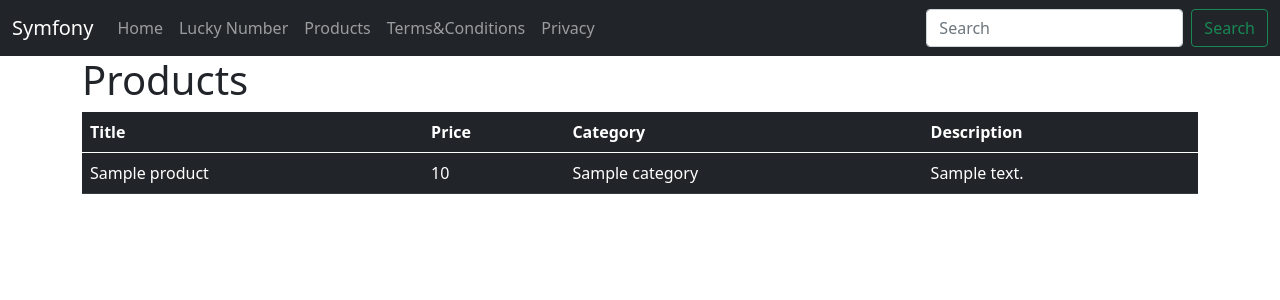
After one commit to victorjonathon/symfony-basics, a Symfony app: template templates/product/show.html.twig in a window 1280 px wide. The commit adds this page. Shown: the top 300 px of the page. Run offline with Twig, Linux system fonts and the light colour scheme; the template is opened without the code that fills it: most values are stand-ins (such as "Sample title", 1, 10 or a date in 2020); some libraries are stand-ins or nearby versions.

Commit message:
view and delete option for products

```diff
--- a/src/Controller/ProductController.php
+++ b/src/Controller/ProductController.php
@@ -70,7 +70,9 @@ class ProductController extends AbstractController
                 'No product found for id: '.$id
             );
         }
-        return new Response('The product is: '.$product->getName());
+        return $this->render('product/show.html.twig', [
+            'product' => $product
+        ]);
     }
 
     /**
@@ -90,6 +92,6 @@ class ProductController extends AbstractController
         $entityManager->remove($product);
         $entityManager->flush();
 
-        return new Response('Product deleted successfully!');
+        return $this->forward('App\Controller\ProductController::index');
     }
 }
--- a/templates/product/index.html.twig
+++ b/templates/product/index.html.twig
@@ -13,6 +13,7 @@
             <th scope="col">Price</th>
             <th scope="col">Category</th>
             <th scope="col">Description</th>
+            <th scope="col">Actions</th>
           </tr>
         </thead>
         <tbody>
@@ -23,6 +24,10 @@
                     <td>{{ product.price }}</td>
                     <td>{{ product.category.name }}</td>
                     <td>{{ product.description }}</td>
+                    <td>
+                        <a href="{{ path('product_show', {id: product.id}) }}" class="btn btn-sm btn-success">View</a>
+                        <a href="{{ path('product_delete', {id: product.id}) }}" class="btn btn-sm btn-danger" onclick="return confirm('Are u sure?')">Delete</a>
+                    </td>
                 </tr>
             {% endfor %}
         </tbody>
--- /dev/null
+++ b/templates/product/show.html.twig
@@ -0,0 +1,25 @@
+{% extends 'base.html.twig' %}
+
+{% block title %}Products{% endblock %}
+
+{% block body %}
+<div class="container">
+    <h1>Products</h1>
+    <table class="table table-dark">
+        <thead>
+          <tr>
+            <th scope="col">Title</th>
+            <th scope="col">Price</th>
+            <th scope="col">Category</th>
+            <th scope="col">Description</th>
+          </tr>
+        </thead>
+            <tr>
+                <td>{{ product.name }}</td>
+                <td>{{ product.price }}</td>
+                <td>{{ product.category.name }}</td>
+                <td>{{ product.description }}</td>
+            </tr>
+    </table>
+</div>
+{% endblock %}
```
